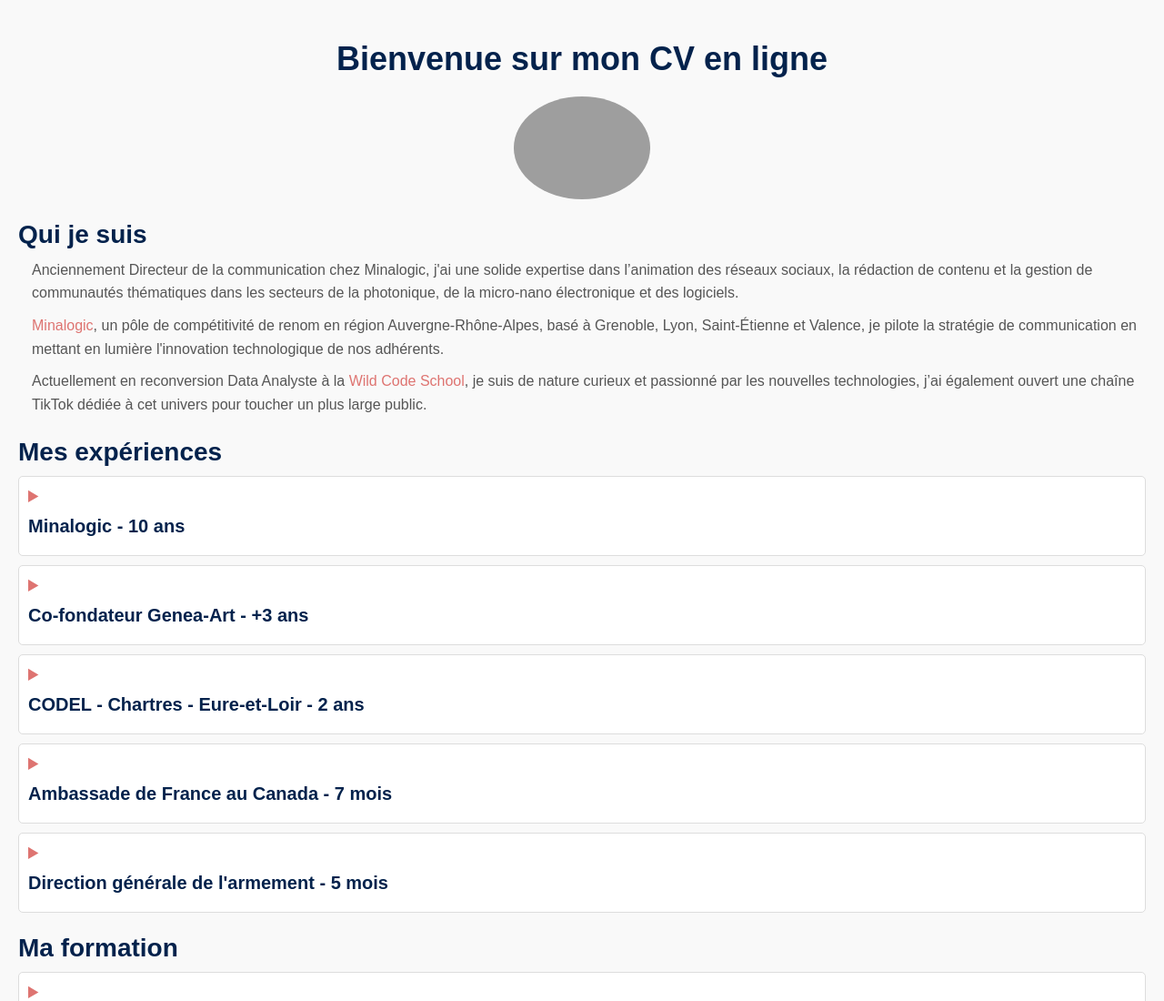
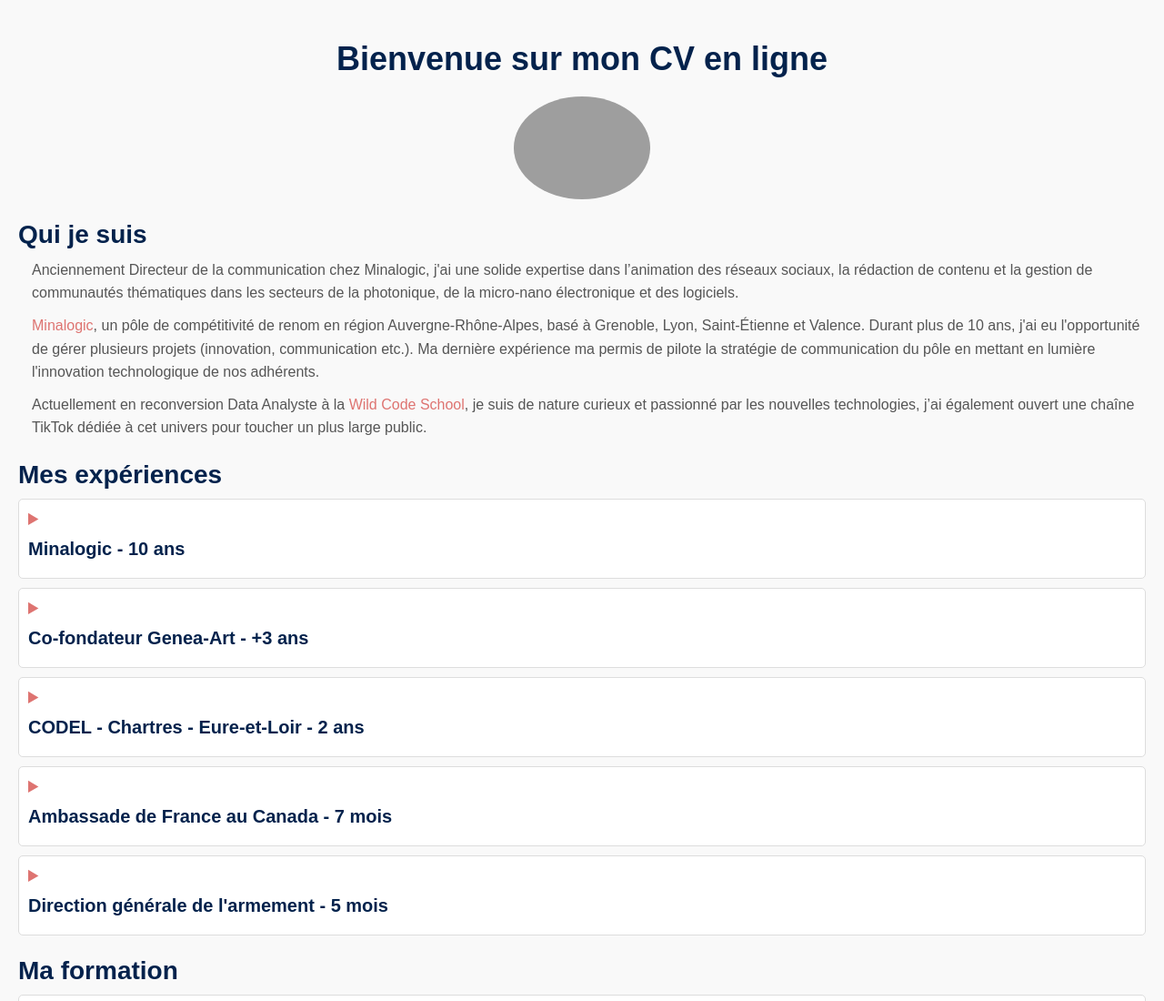
Before and after one commit to Damdam86/moncv.github.io, a plain HTML site: page index.html in a window 1280 px wide. Shown: the top 1100 px of the page at 91% size. Drawn offline with Linux system fonts and the light colour scheme; grey boxes are pictures that could not be loaded.

Commit message:
Update index.html

```diff
--- a/index.html
+++ b/index.html
@@ -13,7 +13,7 @@
 <h2>Qui je suis</h2>
 <p>Anciennement Directeur de la communication chez Minalogic, j'ai une solide expertise dans l’animation des réseaux sociaux, la rédaction de contenu et la gestion de communautés thématiques dans les secteurs de la photonique, de la micro-nano électronique et des logiciels.</p>
 
-<p><a href="https://www.minalogic.com">Minalogic</a>, un pôle de compétitivité de renom en région Auvergne-Rhône-Alpes, basé à Grenoble, Lyon, Saint-Étienne et Valence, je pilote la stratégie de communication en mettant en lumière l'innovation technologique de nos adhérents.</p>
+<p><a href="https://www.minalogic.com">Minalogic</a>, un pôle de compétitivité de renom en région Auvergne-Rhône-Alpes, basé à Grenoble, Lyon, Saint-Étienne et Valence. Durant plus de 10 ans, j'ai eu l'opportunité de gérer plusieurs projets (innovation, communication etc.). Ma dernière expérience ma permis de pilote la stratégie de communication du pôle en mettant en lumière l'innovation technologique de nos adhérents.</p>
 
 <p>Actuellement en reconversion Data Analyste à la <a href="http://www.wildcodeschool.com">Wild Code School</a>, je suis de nature curieux et passionné par les nouvelles technologies, j’ai également ouvert une chaîne TikTok dédiée à cet univers pour toucher un plus large public.</p>
 
```
